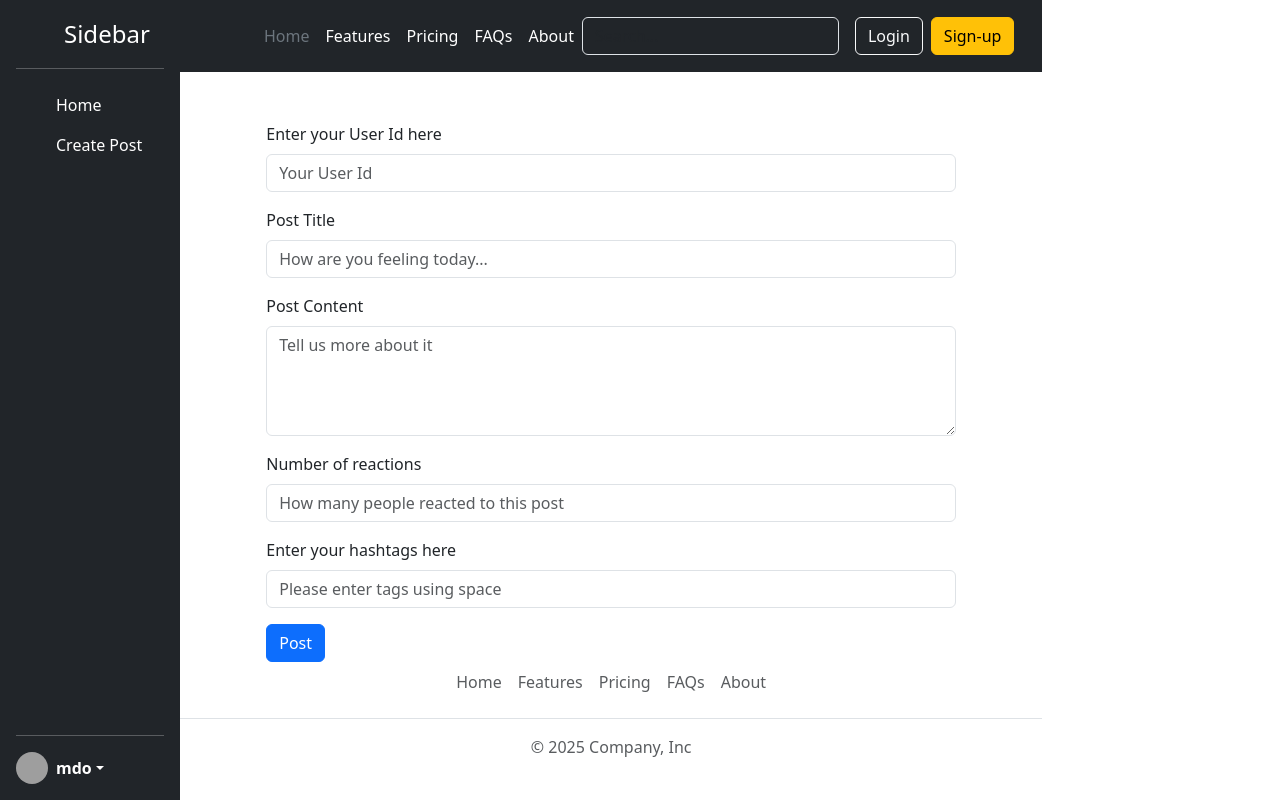
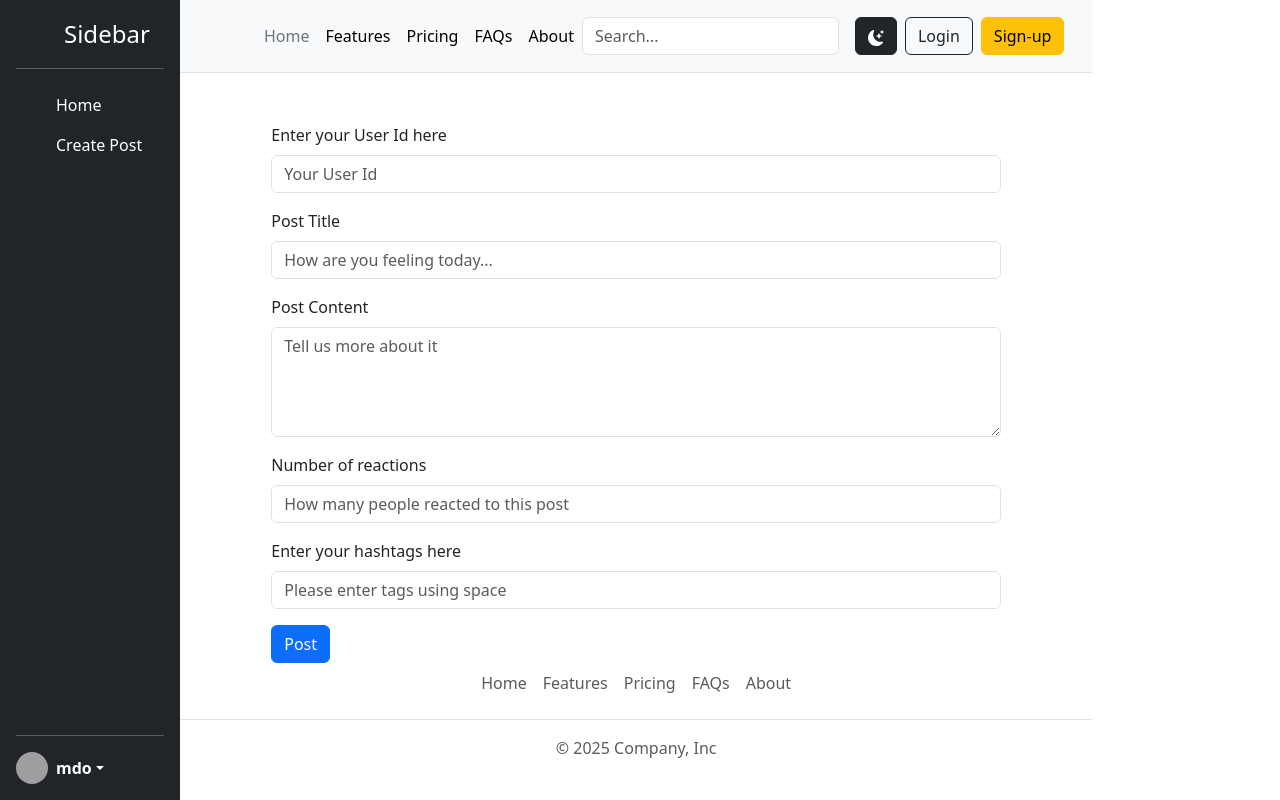
Before and after one commit to shubhampathare25/Social-Media-Interface, a React (Vite) app: page /create-post in a window 1280 px wide. Built offline with nearby package versions, Linux system fonts and the light colour scheme; grey boxes are pictures that could not be loaded.

Commit message:
updated Header component for theme toggle support

```diff
--- a/src/components/Header.jsx
+++ b/src/components/Header.jsx
@@ -1,11 +1,15 @@
-const Header = () => {
+import { BsFillMoonStarsFill, BsFillSunFill } from "react-icons/bs";
+
+const Header = ({ theme, toggleTheme }) => {
   return (
-    <header className="p-3 text-bg-dark">
+    <header className={`p-3 border-bottom ${theme === "dark" ? "text-bg-dark" : "bg-light"}`}>
       <div className="container">
         <div className="d-flex flex-wrap align-items-center justify-content-center justify-content-lg-start">
           <a
             href="/"
-            className="d-flex align-items-center mb-2 mb-lg-0 text-white text-decoration-none"
+            className={`d-flex align-items-center mb-2 mb-lg-0 text-decoration-none ${
+              theme === "dark" ? "text-white" : "link-body-emphasis"
+            }`}
           >
             <svg
               className="bi me-2"
@@ -19,27 +23,27 @@ const Header = () => {
           </a>
           <ul className="nav col-12 col-lg-auto me-lg-auto mb-2 justify-content-center mb-md-0">
             <li>
-              <a href="#" className="nav-link px-2 text-secondary">
+              <a href="#" className={`nav-link px-2 ${theme === "dark" ? "text-secondary" : "link-secondary"}`}>
                 Home
               </a>
             </li>
             <li>
-              <a href="#" className="nav-link px-2 text-white">
+              <a href="#" className={`nav-link px-2 ${theme === "dark" ? "text-white" : "link-body-emphasis"}`}>
                 Features
               </a>
             </li>
             <li>
-              <a href="#" className="nav-link px-2 text-white">
+              <a href="#" className={`nav-link px-2 ${theme === "dark" ? "text-white" : "link-body-emphasis"}`}>
                 Pricing
               </a>
             </li>
             <li>
-              <a href="#" className="nav-link px-2 text-white">
+              <a href="#" className={`nav-link px-2 ${theme === "dark" ? "text-white" : "link-body-emphasis"}`}>
                 FAQs
               </a>
             </li>
             <li>
-              <a href="#" className="nav-link px-2 text-white">
+              <a href="#" className={`nav-link px-2 ${theme === "dark" ? "text-white" : "link-body-emphasis"}`}>
                 About
               </a>
             </li>
@@ -50,13 +54,25 @@ const Header = () => {
           >
             <input
               type="search"
-              className="form-control form-control-dark text-bg-dark"
+              className={`form-control ${theme === "dark" ? "form-control-dark text-bg-dark" : ""}`}
               placeholder="Search..."
               aria-label="Search"
             />
           </form>
-          <div className="text-end">
-            <button type="button" className="btn btn-outline-light me-2">
+          <div className="text-end d-flex align-items-center">
+            {/* Dark / Light Mode Toggle Button */}
+            <button
+              type="button"
+              className={`btn btn-${theme === "light" ? "dark" : "light"} me-2`}
+              onClick={toggleTheme}
+            >
+              {theme === "light" ? <BsFillMoonStarsFill /> : <BsFillSunFill />}
+            </button>
+            {/* Login button class dynamic keli ahe jevheun light mode madhye dark text disel */}
+            <button
+              type="button"
+              className={`btn btn-${theme === "dark" ? "outline-light" : "outline-dark"} me-2`}
+            >
               Login
             </button>
             <button type="button" className="btn btn-warning">
```
